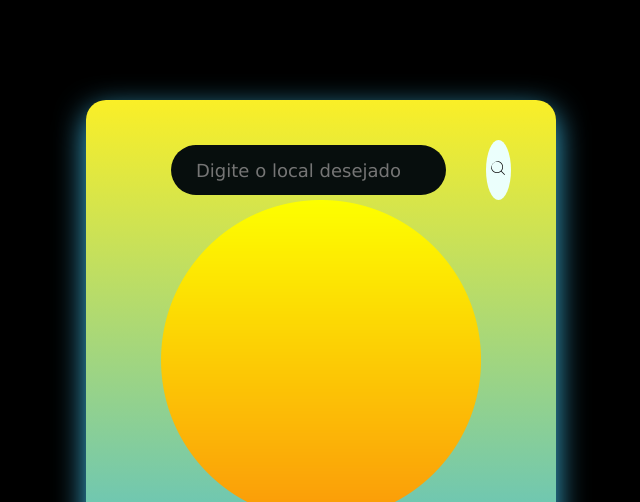
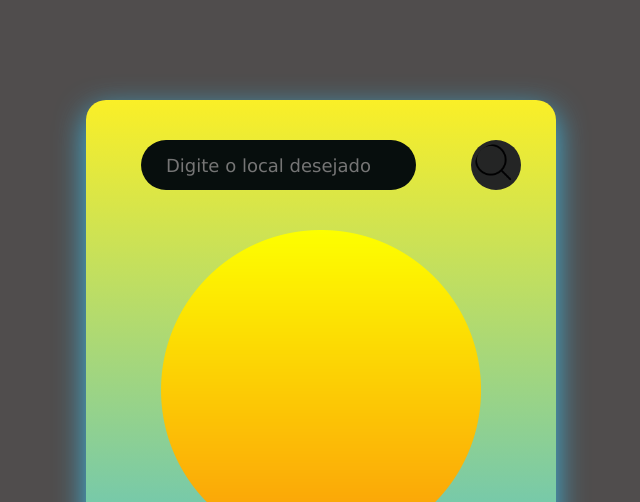
Before and after one commit to JoaoAHaupt/climaApp, a plain HTML site: page src/index.html in a window 1280 px wide. Shown: the top 502 px of the page, without its empty margins (319-959 px from the left). Drawn offline with Linux system fonts and the light colour scheme.

Commit message:
Update style.css

```diff
--- a/src/style.css
+++ b/src/style.css
@@ -5,7 +5,7 @@
     box-sizing: border-box;
 }
 body{
-    background-color: #000000;
+    background-color: #504d4d;
 }
 .lepo{
     width: 10px;
@@ -21,6 +21,13 @@ body{
     box-shadow: 0px 10px 30px #3eb9e2;
 }
 
+.titulo{
+
+    margin-bottom: 20px;
+    color: #3eb9e2;
+    font-size: 45px;
+}
+
 .pesquisa{
     width: 100%;
     display: flex;
@@ -34,12 +41,12 @@ body{
     outline-color: #e5e0e0;
     border-radius: 25px;
     padding: 15px 25px;
-    margin-left: 50px;
-    margin-right: 40px;
-
+    margin-left: 20px;
+    margin-bottom: 40px;
     background: #070e0d;
     height: 50px;
-    flex:1;
+    justify-content: space-evenly;
+    display: flex;
     font-size: large;
     font-family:Verdana, Geneva, Tahoma, sans-serif;
     color: #ffffff;
@@ -50,16 +57,31 @@ body{
 .pesquisa button{
     border: 0;
     outline: 0;
+    width: 50px;
+    height: 50px;
     border-radius: 50%;
-    width: 60px;
-    height: 60px;
-    margin-right: 10px;
-    background: #ebfffc;
+
+    margin-bottom: 40px;
+
+
+    background: #242525;
     cursor: pointer;
 }
 
 .pesquisa button img{
-    width: 16px;
+    width: 50px;
+    height: 50px;
     border-radius: 50%;
+    padding: 4px 4px 4px;
+}
 
+.clima .icone-clima{
+    height: 240px;
+    box-shadow: 0px 0px 40px #f1270d;
+    border-radius: 50%;
+    margin: 30px;
 }
+
+.clima .temperatura{
+    font-family: Arial, Helvetica, sans-serif;
+}
```
